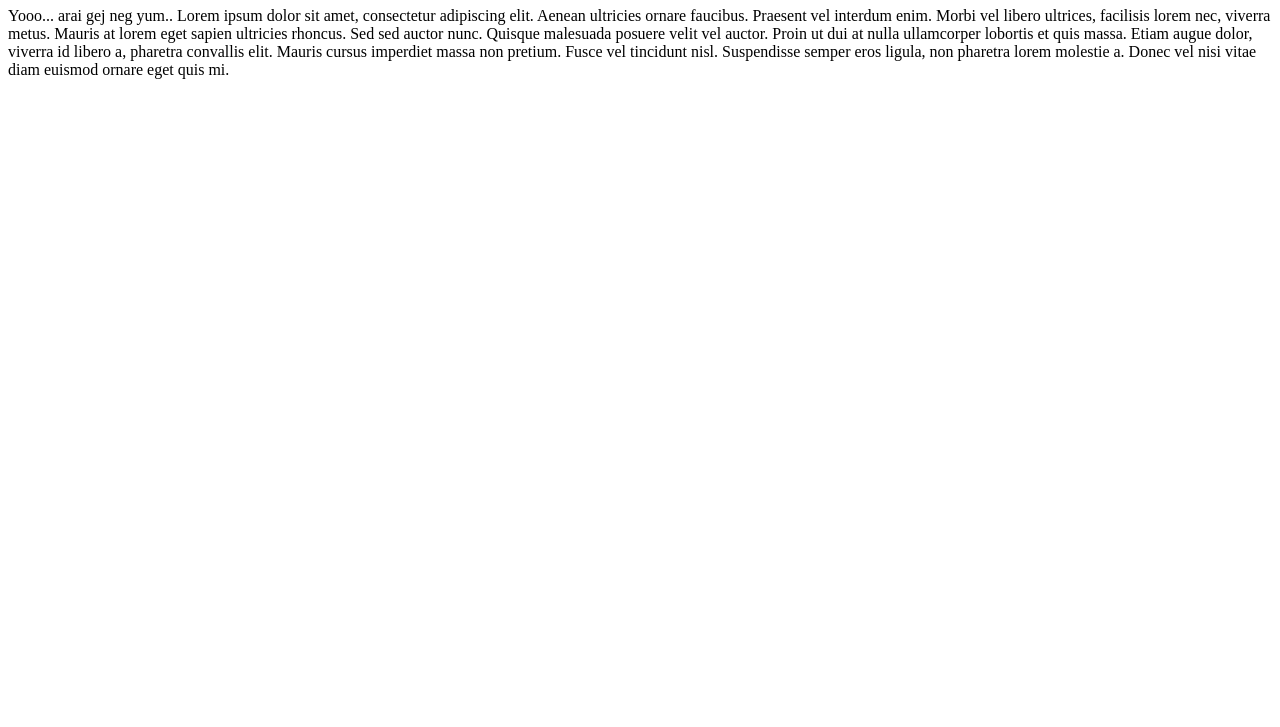
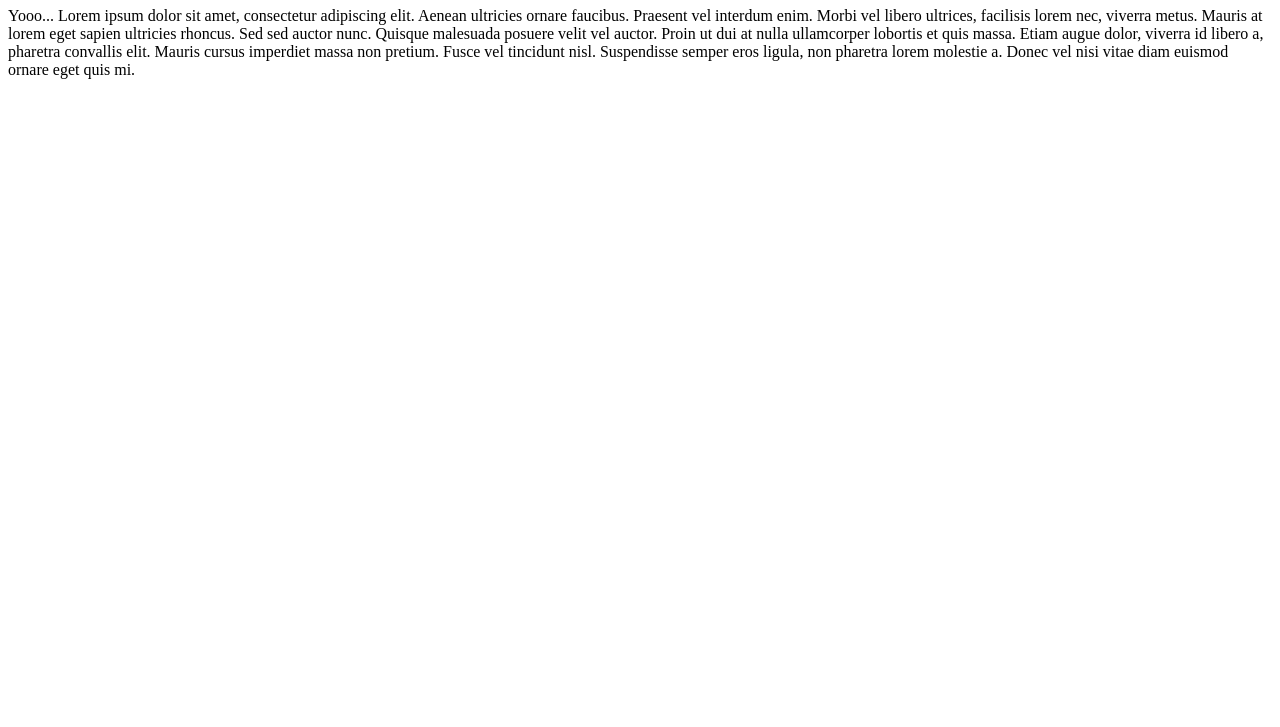
Before and after one commit to jamukha/jamukha.github.io, a plain HTML site: page index.html in a window 1280 px wide. Shown: the part 73-800 px from the top of the page. Drawn offline with Linux system fonts and the light colour scheme.

Commit message:
Update index.html

```diff
--- a/index.html
+++ b/index.html
@@ -5,6 +5,6 @@
 </head>
 <body>
 	<h1>Welcome to Laboratory 1</h1>
-	<p>Yooo... arai gej neg yum.. Lorem ipsum dolor sit amet, consectetur adipiscing elit. Aenean ultricies ornare faucibus. Praesent vel interdum enim. Morbi vel libero ultrices, facilisis lorem nec, viverra metus. Mauris at lorem eget sapien ultricies rhoncus. Sed sed auctor nunc. Quisque malesuada posuere velit vel auctor. Proin ut dui at nulla ullamcorper lobortis et quis massa. Etiam augue dolor, viverra id libero a, pharetra convallis elit. Mauris cursus imperdiet massa non pretium. Fusce vel tincidunt nisl. Suspendisse semper eros ligula, non pharetra lorem molestie a. Donec vel nisi vitae diam euismod ornare eget quis mi.</p>
+	<p>Yooo... Lorem ipsum dolor sit amet, consectetur adipiscing elit. Aenean ultricies ornare faucibus. Praesent vel interdum enim. Morbi vel libero ultrices, facilisis lorem nec, viverra metus. Mauris at lorem eget sapien ultricies rhoncus. Sed sed auctor nunc. Quisque malesuada posuere velit vel auctor. Proin ut dui at nulla ullamcorper lobortis et quis massa. Etiam augue dolor, viverra id libero a, pharetra convallis elit. Mauris cursus imperdiet massa non pretium. Fusce vel tincidunt nisl. Suspendisse semper eros ligula, non pharetra lorem molestie a. Donec vel nisi vitae diam euismod ornare eget quis mi.</p>
 </body>
 </html>
```
